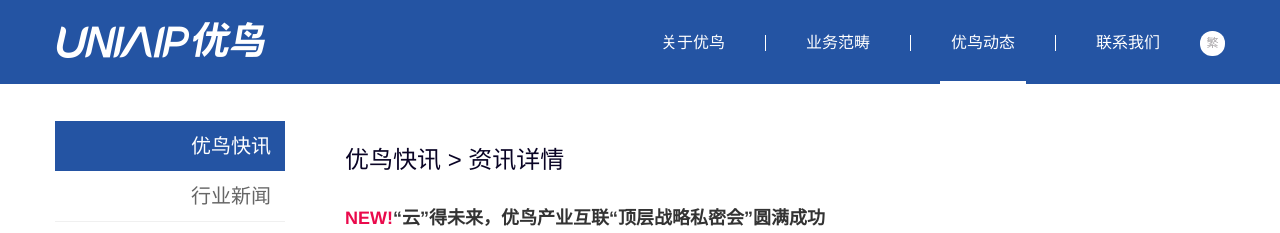
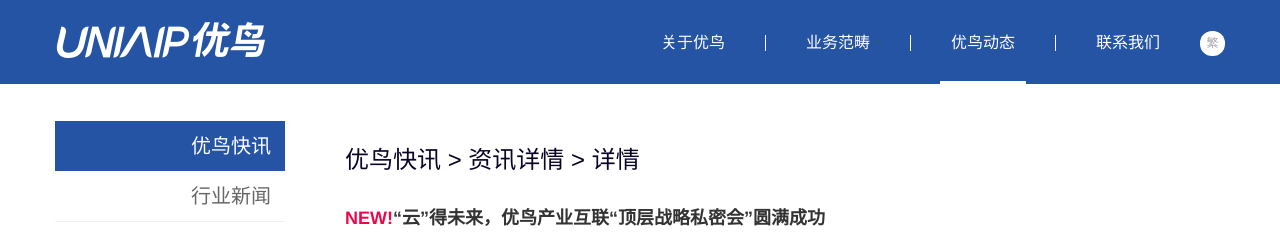
Before and after one commit to m2maomao/uniao, a website: page news-detail.html in a window 1280 px wide. Shown: the top 233 px of the page. Drawn offline with Linux system fonts and the light colour scheme.

Commit message:
change somes

```diff
--- a/news-detail.html
+++ b/news-detail.html
@@ -52,7 +52,7 @@
         </ul>
         <div class="content-right">
             <div class="editor-content">
-                <h4>优鸟快讯 > 资讯详情</h4>
+                <h4>优鸟快讯 > 资讯详情 > 详情</h4>
                 <p class="new"><span>NEW!</span>“云”得未来，优鸟产业互联“顶层战略私密会”圆满成功</p>
                 <div class="sourse">
                     <span>文章来源：原创 2016-12-12 优鸟 优鸟创孵</span>
```
